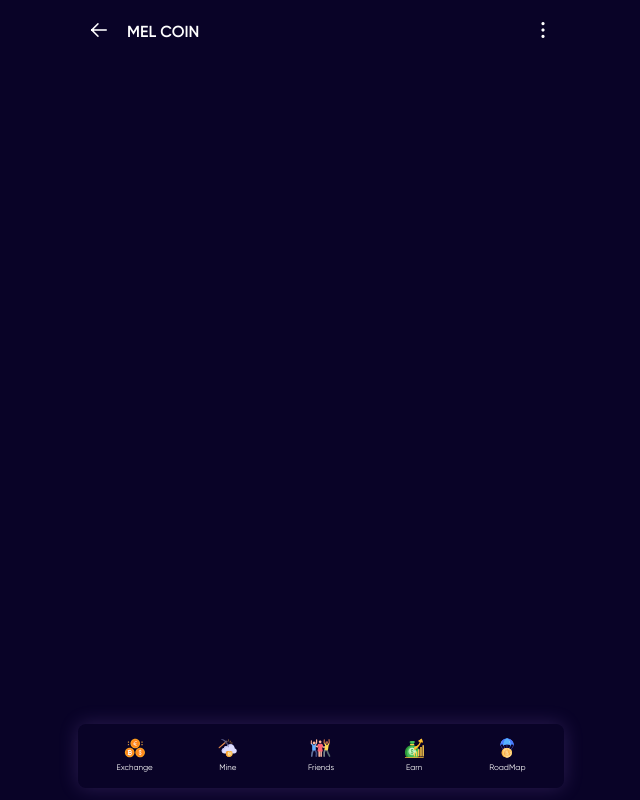
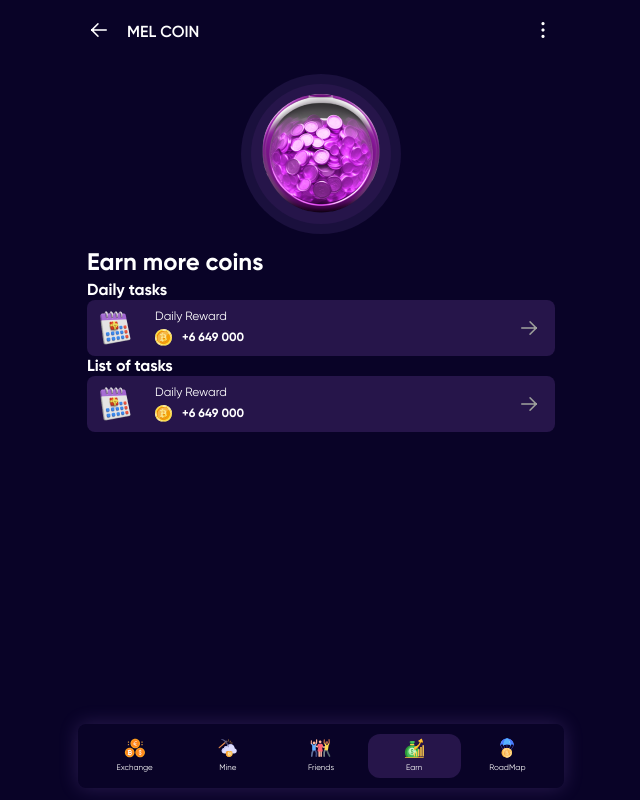
Before and after one commit to mlutfullaev/mellcoin, a Vue app: page /earn in a window 1280 px wide. Shown: the whole page, without its empty margins (319-959 px from the left). Built offline with nearby package versions, Linux system fonts and the light colour scheme.

Commit message:
add: Earn Page

```diff
--- a/src/assets/styles/index.scss
+++ b/src/assets/styles/index.scss
@@ -76,6 +76,7 @@ button {
 }
 
 .small-card {
+  cursor: pointer;
   background: #26154A;
   padding: 8px;
   border-radius: 8px;
@@ -107,6 +108,7 @@ button {
     }
   }
   i {
+    color: #9C9E9B;
     padding-right: 10px;
   }
 }
--- a/src/router.ts
+++ b/src/router.ts
@@ -3,12 +3,14 @@ import MainView from "@/view/MainView.vue";
 import LevelsView from "@/view/LevelsView.vue";
 import ProfileView from "./view/ProfileView.vue";
 import MineView from "./view/MineView.vue";
+import EarnView from "./view/EarnView.vue";
 
 const routes = [
   { path: '/', component: MainView },
   { path: '/levels', component: LevelsView },
   { path: '/profile', component: ProfileView },
   { path: '/mine', component: MineView },
+  { path: '/earn', component: EarnView },
 ]
 
 export const router = createRouter({
--- /dev/null
+++ b/src/view/EarnView.vue
@@ -0,0 +1,50 @@
+<script lang="ts" setup="">
+import goldCoin from '@/assets/img/gold-coin.png'
+import CircleImage from "@/components/CircleImage.vue";
+</script>
+
+<template>
+ <div class="earn-page">
+   <CircleImage
+     :image="goldCoin"
+     :size="160"
+     second-color="#26154A"
+     first-color="#B282FA1A"
+   />
+   <h1 class="py-4 text-center">Earn more coins</h1>
+   <h2 class="title pb-2">Daily tasks</h2>
+   <div class="small-card">
+     <img class="small-card-img" src="@/assets/img/task.png" alt="task">
+     <div>
+       <p class="subtitle small-card-name">Daily Reward</p>
+       <p class="subtitle bold small-card-prize">
+         <img src="@/assets/icons/bitcoin.svg" alt="coin">
+         +6 649 000
+       </p>
+     </div>
+     <i class="pi pi-arrow-right"></i>
+   </div>
+   <h2 class="title pt-5 pb-2">List of tasks</h2>
+   <div class="small-card">
+     <img class="small-card-img" src="@/assets/img/task.png" alt="task">
+     <div>
+       <p class="subtitle small-card-name">Daily Reward</p>
+       <p class="subtitle bold small-card-prize">
+         <img src="@/assets/icons/bitcoin.svg" alt="coin">
+         +6 649 000
+       </p>
+     </div>
+     <i class="pi pi-arrow-right"></i>
+   </div>
+ </div>
+</template>
+
+<style lang="scss" scoped>
+.earn-page {
+  padding: 0 16px;
+  h1 {
+    font-size: 24px;
+    font-weight: 700;
+  }
+}
+</style>
--- a/src/view/LevelsView.vue
+++ b/src/view/LevelsView.vue
@@ -82,6 +82,7 @@ const formatNumber = (num: number) => {
 <style lang="scss" scoped>
 .levels-page {
   color: #fff;
+  padding: 0 16px;
 
   .top-slider {
     padding: 10px 20px;
```
Also changed, not shown: src/assets/img/gold-coin.png (added), src/assets/img/task.png (added).
